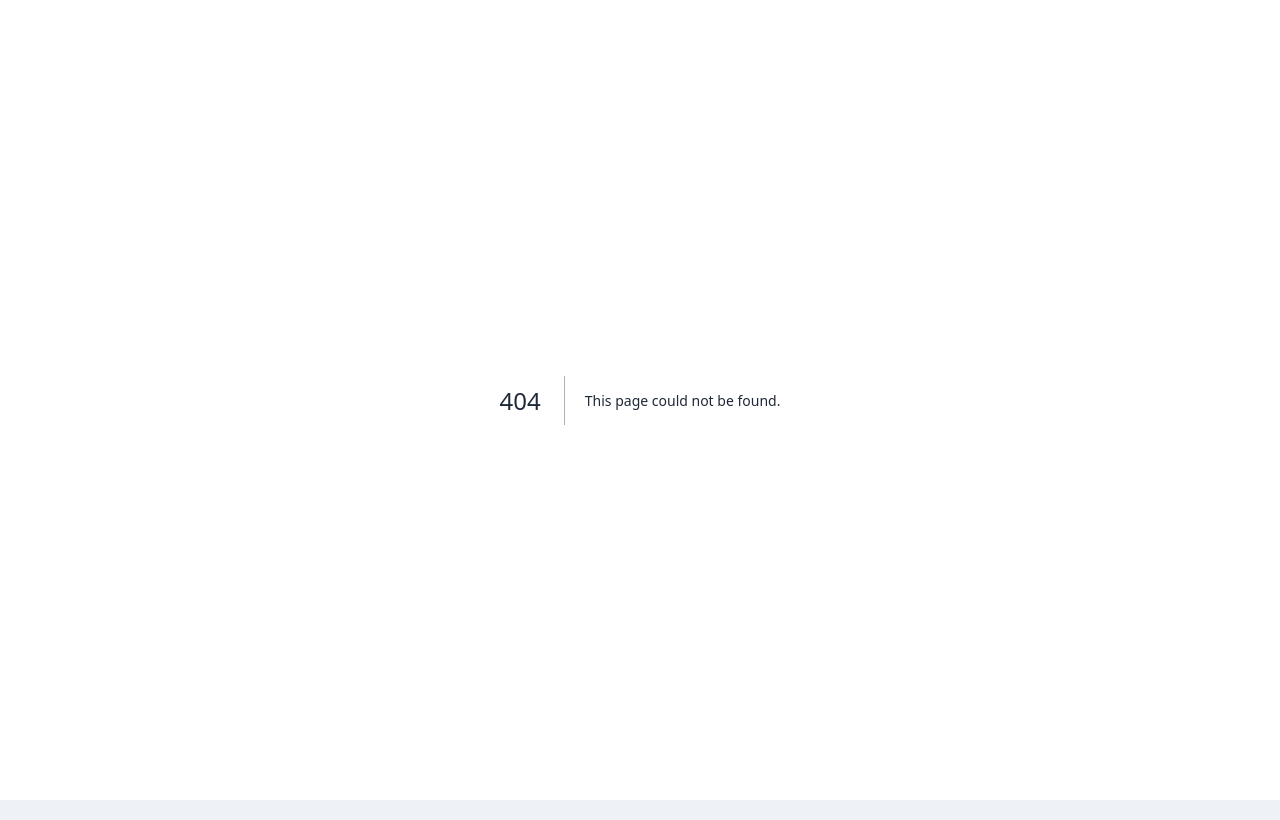
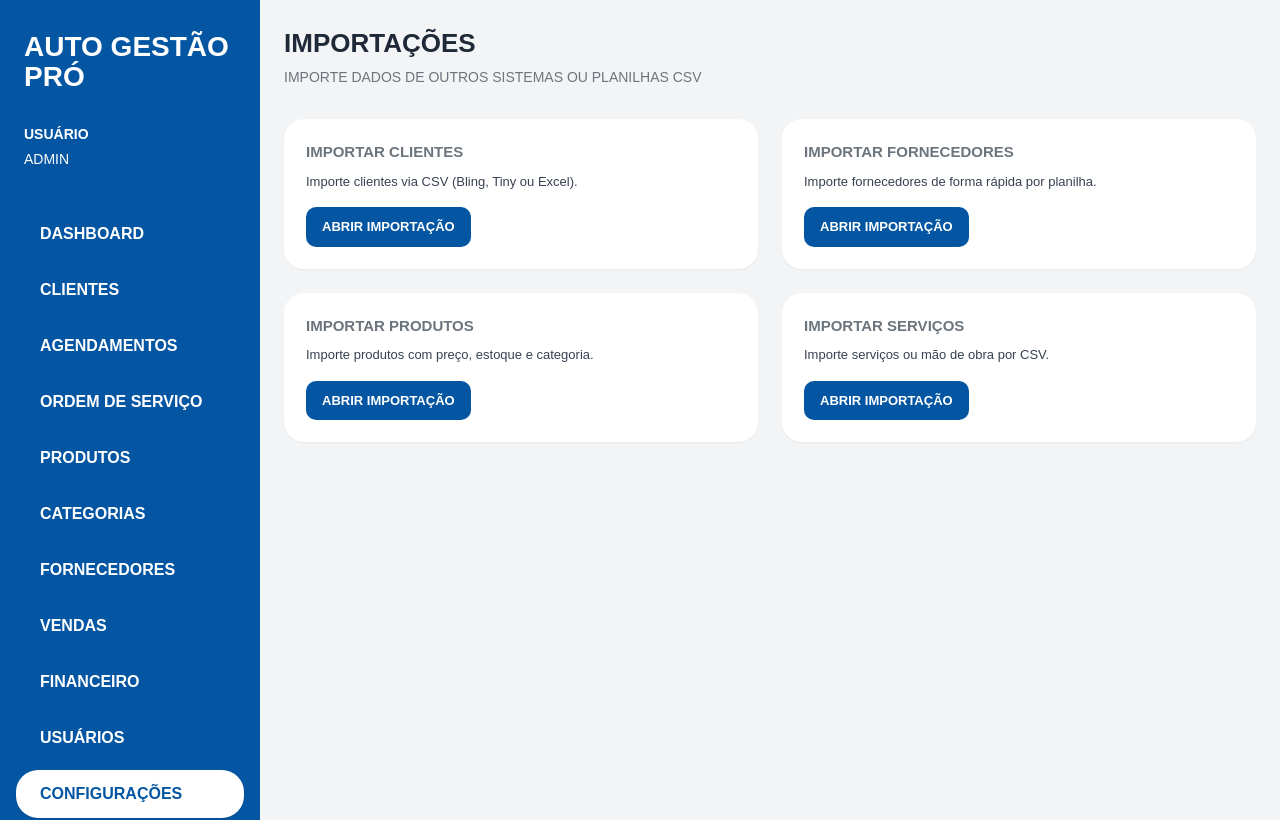
Before and after one commit to alanrms81-wq/auto-gestao-pro, a Next.js app: page /configuracoes/importacoes in a window 1280 px wide. Before the commit this address had no page. Shown: the top 820 px of the page. Built offline with nearby package versions, Linux system fonts and the light colour scheme; no server answers.

Commit message:
criar pagina principal de importacoes

```diff
--- /dev/null
+++ b/app/configuracoes/importacoes/page.tsx
@@ -0,0 +1,103 @@
+"use client";
+
+import { useRouter } from "next/navigation";
+import Sidebar from "@/app/components/Sidebar";
+
+export default function ImportacoesPage() {
+  const router = useRouter();
+
+  const itens = [
+    {
+      titulo: "IMPORTAR CLIENTES",
+      descricao: "Importe clientes via CSV (Bling, Tiny ou Excel).",
+      rota: "/configuracoes/importacoes/clientes",
+    },
+    {
+      titulo: "IMPORTAR FORNECEDORES",
+      descricao: "Importe fornecedores de forma rápida por planilha.",
+      rota: "/configuracoes/importacoes/fornecedores",
+    },
+    {
+      titulo: "IMPORTAR PRODUTOS",
+      descricao: "Importe produtos com preço, estoque e categoria.",
+      rota: "/configuracoes/importacoes/produtos",
+    },
+    {
+      titulo: "IMPORTAR SERVIÇOS",
+      descricao: "Importe serviços ou mão de obra por CSV.",
+      rota: "/configuracoes/importacoes/servicos",
+    },
+  ];
+
+  return (
+    <div className="min-h-screen flex bg-[#F3F4F6]">
+      <Sidebar />
+
+      <main className="flex-1 min-w-0 p-3 md:p-6">
+        <div className="mb-8">
+          <h1 className="text-[26px] font-black text-[#6C757D]">
+            IMPORTAÇÕES
+          </h1>
+
+          <p className="text-sm text-[#6C757D] mt-1">
+            IMPORTE DADOS DE OUTROS SISTEMAS OU PLANILHAS CSV
+          </p>
+        </div>
+
+        <div className="grid grid-cols-1 md:grid-cols-2 xl:grid-cols-2 gap-6">
+          {itens.map((item) => (
+            <div
+              key={item.titulo}
+              className="card cursor-pointer hover:shadow-md transition"
+              onClick={() => router.push(item.rota)}
+            >
+              <h2 className="titulo mb-2">{item.titulo}</h2>
+
+              <p className="descricao">
+                {item.descricao}
+              </p>
+
+              <button
+                className="botao-azul mt-4"
+                type="button"
+                onClick={() => router.push(item.rota)}
+              >
+                ABRIR IMPORTAÇÃO
+              </button>
+            </div>
+          ))}
+        </div>
+      </main>
+
+      <style jsx>{`
+        .card {
+          background: white;
+          border-radius: 20px;
+          padding: 22px;
+          box-shadow: 0 1px 2px rgba(0, 0, 0, 0.05);
+        }
+
+        .titulo {
+          font-weight: 900;
+          font-size: 15px;
+          color: #6c757d;
+        }
+
+        .descricao {
+          font-size: 13px;
+          color: #374151;
+        }
+
+        .botao-azul {
+          background: #0456a3;
+          color: white;
+          border-radius: 10px;
+          padding: 10px 16px;
+          font-size: 13px;
+          font-weight: 600;
+          border: none;
+        }
+      `}</style>
+    </div>
+  );
+}
--- a/package.json
+++ b/package.json
@@ -11,6 +11,7 @@
   "dependencies": {
     "@supabase/supabase-js": "^2.98.0",
     "next": "16.1.6",
+    "papaparse": "^5.5.3",
     "react": "19.2.3",
     "react-dom": "19.2.3"
   },
```
Also changed, not shown: 1 other file (tests, documents, lock files or other folders).
